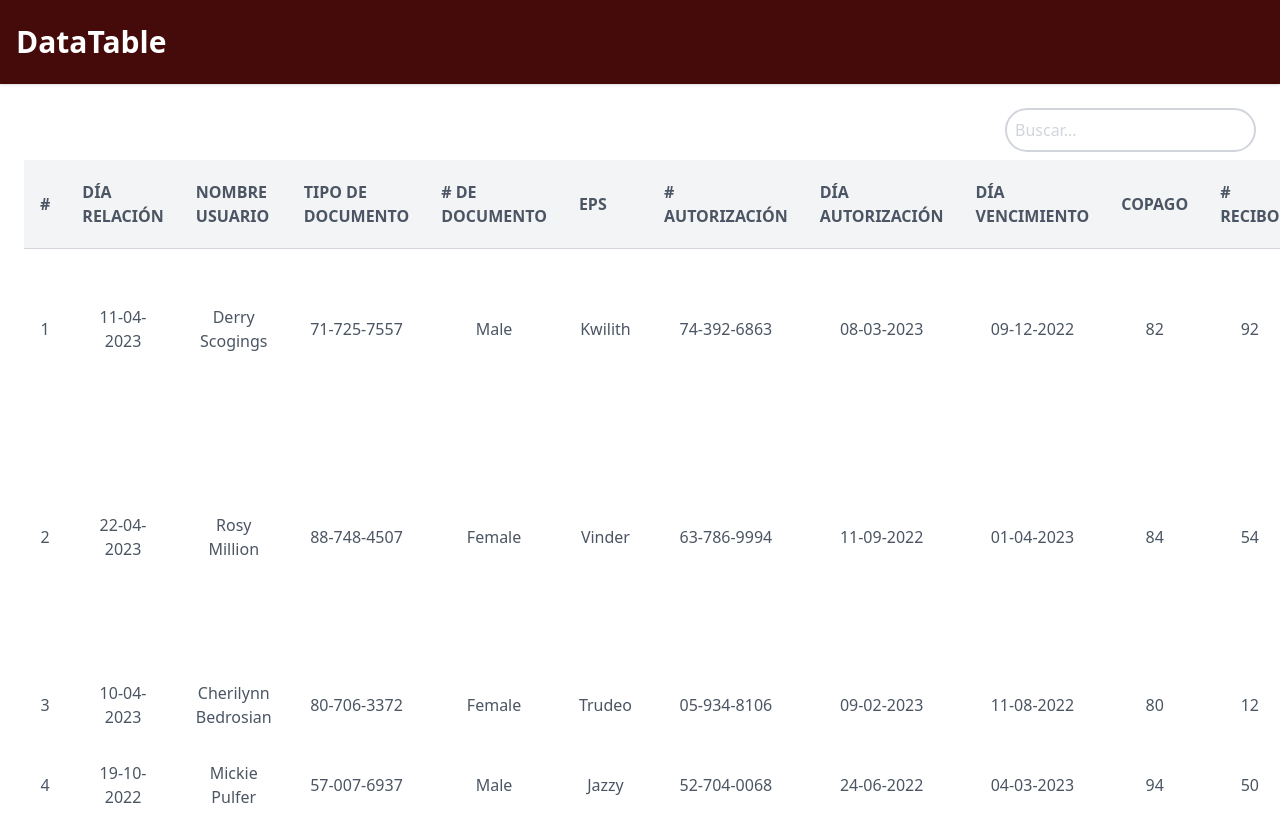
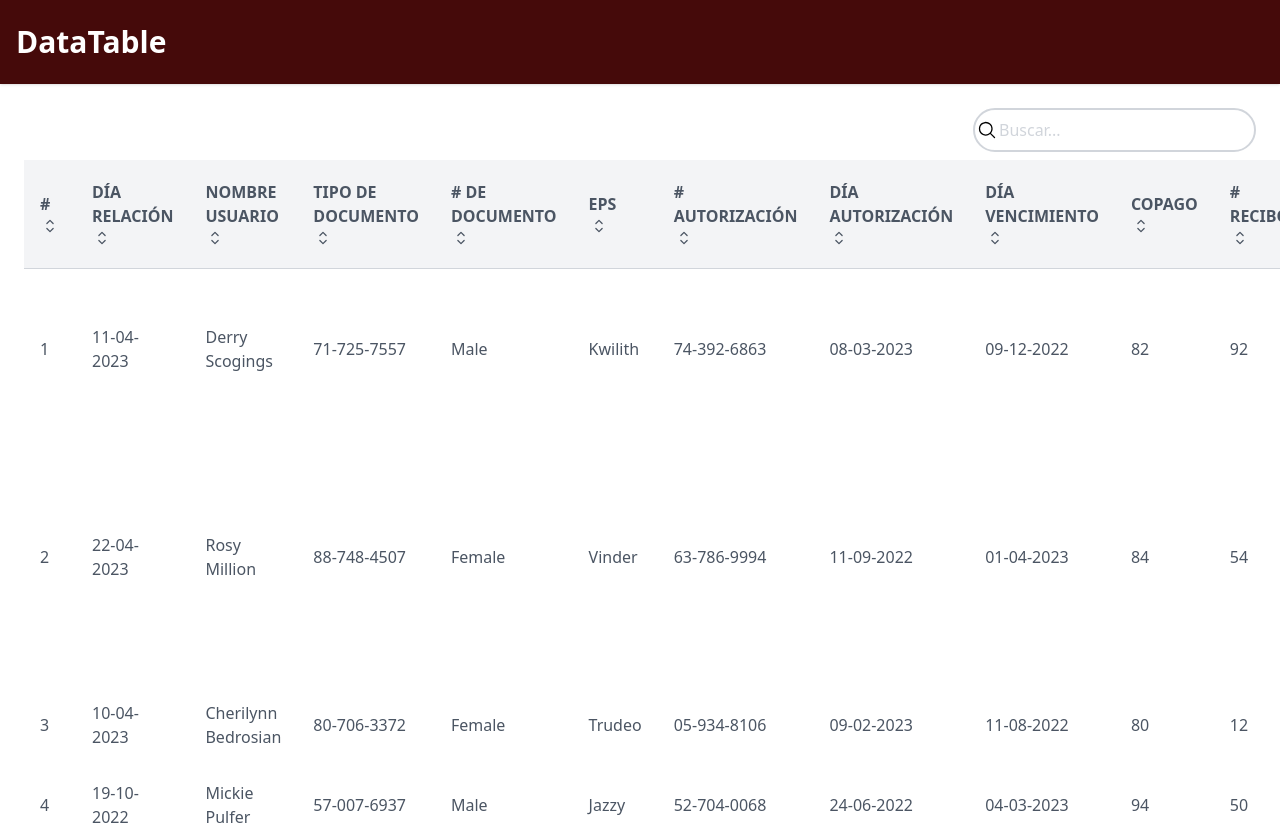
Before and after one commit to JJtarazona/MEReC, a React (Vite) app: page / in a window 1280 px wide. Shown: the top 825 px of the page. Built offline with nearby package versions, Linux system fonts and the light colour scheme.

Commit message:
iconos en barra de busqueda y para ordenar

```diff
--- a/package.json
+++ b/package.json
@@ -9,6 +9,7 @@
     "preview": "vite preview"
   },
   "dependencies": {
+    "@heroicons/react": "^2.0.18",
     "@tanstack/match-sorter-utils": "^8.8.4",
     "@tanstack/react-table": "^8.9.1",
     "classnames": "^2.3.2",
--- a/src/components/View/DataTable.jsx
+++ b/src/components/View/DataTable.jsx
@@ -10,6 +10,12 @@ import {
 import { defaulData } from "../utils/defaulData";
 import classNames from "classnames";
 import { rankItem } from "@tanstack/match-sorter-utils";
+import {
+  BarsArrowDownIcon,
+  BarsArrowUpIcon,
+  MagnifyingGlassIcon,
+  ChevronUpDownIcon,
+} from "@heroicons/react/24/solid";
 
 const funFilter = (row, columnId, filterValue, addMeta) => {
   const itemRank = rankItem(row.getValue(columnId), filterValue);
@@ -100,7 +106,7 @@ const DataTable = () => {
     {
       accessorKey: "date_end_tera",
       header: () => <span>Fin de Terapias</span>,
-      // enableSorting: false, >> Esto sirve para que no se ordenen
+      enableSorting: false,
     },
 
     {
@@ -109,7 +115,7 @@ const DataTable = () => {
       cell: (info) => {
         return (
           <div className="space-x-2">
-            <button className="btn-sm bg-green-400 px-4 py-1 rounded-full">
+            <button className="btn-sm bg-blue-400 px-4 py-1 rounded-full hover:bg-green-500">
               Editar
             </button>
             <button className="btn-sm bg-red-400 px-2 py-1 rounded-full">
@@ -117,6 +123,7 @@ const DataTable = () => {
             </button>
           </div>
         );
+        enableSorting: false;
       },
     },
   ];
@@ -161,15 +168,18 @@ const DataTable = () => {
   // ? arreglado con un className placeholder:text-gray-300
 
   return (
-    <div className="px-6 py-4 text-center">
-      <div className="my-2 text-right">
+    <div className="px-6 py-4">
+      <div className="my-2 flex justify-end">
+        <div className="relative">
           <DebouncedInput
             type="text"
             value={globalFilter ?? " "}
             onChange={(value) => setGlobalFilter(String(value))}
-          className="p-2 text-gray-600 border-2 border-gray-300 rounded-full outline-indigo-700 placeholder:text-gray-300"
+            className="px-6 py-2  text-gray-600 border-2 border-gray-300 rounded-full outline-indigo-700 placeholder:text-gray-300"
             placeholder="Buscar..."
           />
+          <MagnifyingGlassIcon className="w-5 h-5 absolute top-3 left-1" />
+        </div>
       </div>
 
       <table className="table-auto w-full ">
@@ -184,7 +194,7 @@ const DataTable = () => {
                   {header.isPlaceholder ? null : (
                     <div
                       className={classNames({
-                        "cursor-pointer select-none":
+                        "cursor-pointer select-none justify-between":
                           header.column.getCanSort(),
                       })}
                       onClick={header.column.getToggleSortingHandler()}
@@ -194,8 +204,13 @@ const DataTable = () => {
                         header.getContext()
                       )}
 
-                      {{ asc: "⬆️", desc: "⬇️" }[header.column.getIsSorted()] ??
-                        ""}
+                      {{
+                        asc: <BarsArrowUpIcon className="w-5 h-5" />,
+                        desc: <BarsArrowDownIcon className="w-5 h-5" />,
+                      }[header.column.getIsSorted()] ??
+                        (header.column.getCanSort() ? (
+                          <ChevronUpDownIcon className="w-5 h-5" />
+                        ) : null)}
                     </div>
                   )}
                 </th>
```
Also changed, not shown: 1 other file (tests, documents, lock files or other folders). Lines whose indentation alone changed are shown as unchanged.
